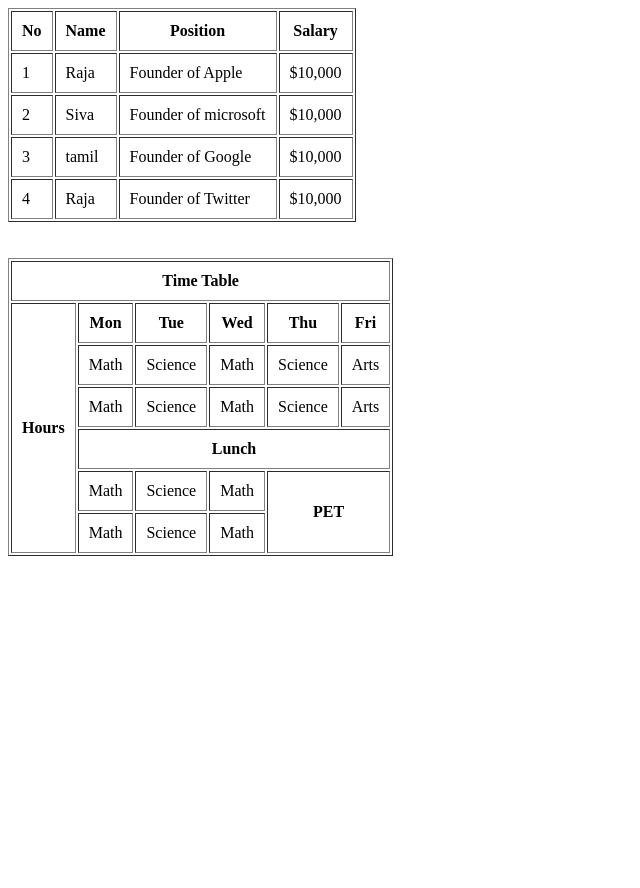
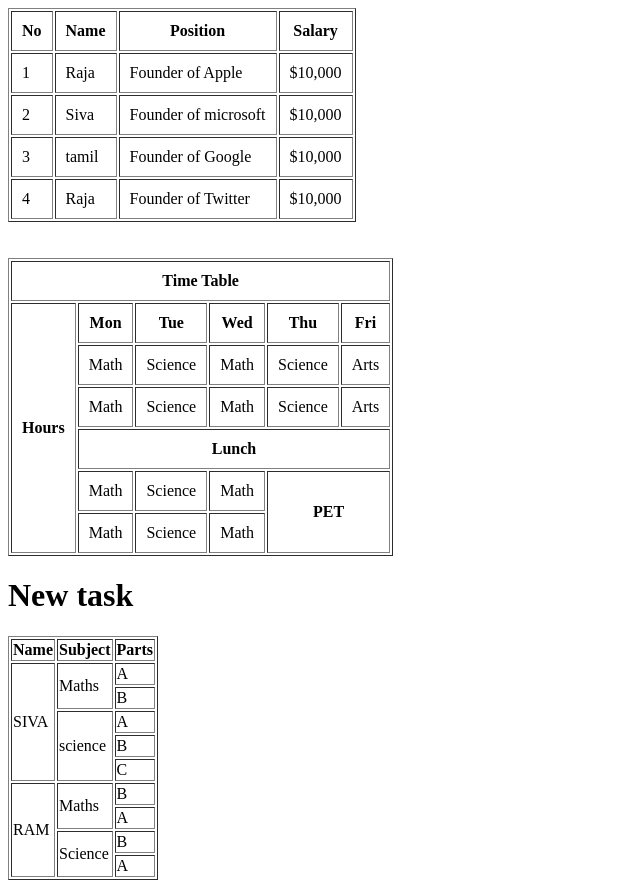
Before and after one commit to Mohamedabulfaiz/table, a plain HTML site: page index.html in a window 1280 px wide. Shown: the whole page, without its empty margins (0-640 px from the left). Before the commit the page ends 800 px from the top, so only its background shows below. Drawn offline with Linux system fonts and the light colour scheme.

Commit message:
new task

```diff
--- a/index.html
+++ b/index.html
@@ -91,5 +91,52 @@
             </tr>
         </tbody>
     </table>
+    <H1> New task</H1>
+    <table border="1">
+        <thead>
+            <tr>
+                <th>Name</th>
+                <th>Subject</th>
+                <th>Parts</th>
+            </tr>
+        </thead>
+        <tbody>
+            <tr>
+                <td rowspan="5">SIVA</td>
+                <td rowspan="2">Maths</td>
+                <td>A</td>
+            </tr>
+            <tr>
+                <td>B</td>
+            </tr>
+            <tr>
+                <td rowspan="3">science</td>
+                <td>A</td>
+            </tr>
+            <tr>
+                <td>B</td>
+            </tr>
+            <tr>
+                <td>C</td>
+            </tr>
+            <tr>
+                <td rowspan="4">RAM</td>
+                <td rowspan="2">Maths</td>
+                <td>B</td>
+            </tr>
+            <tr>
+                <td>A</td>
+            </tr>
+            <tr>
+                <td rowspan="2">Science</td>
+                <td>B</td>
+            </tr>
+            <tr>
+                <td>A</td>
+            </tr>
+
+
+        </tbody>
+    </table>
 </body>
 </html>
```
